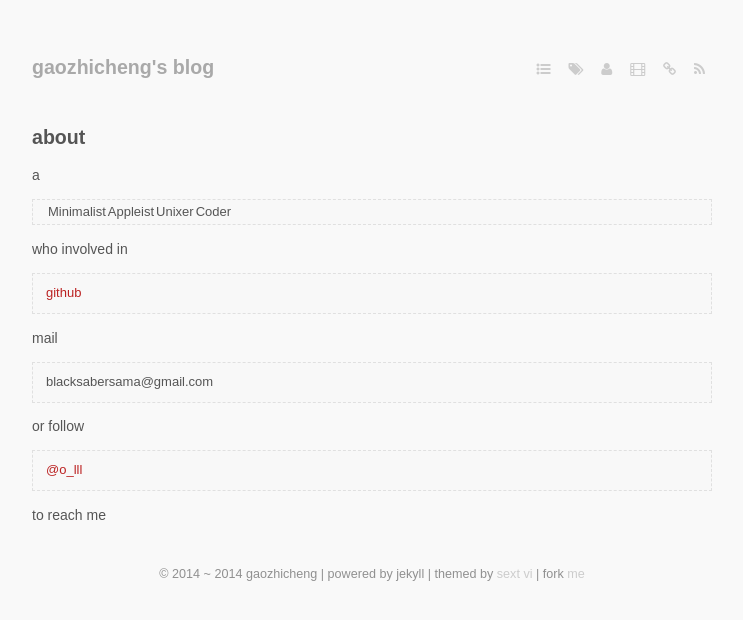
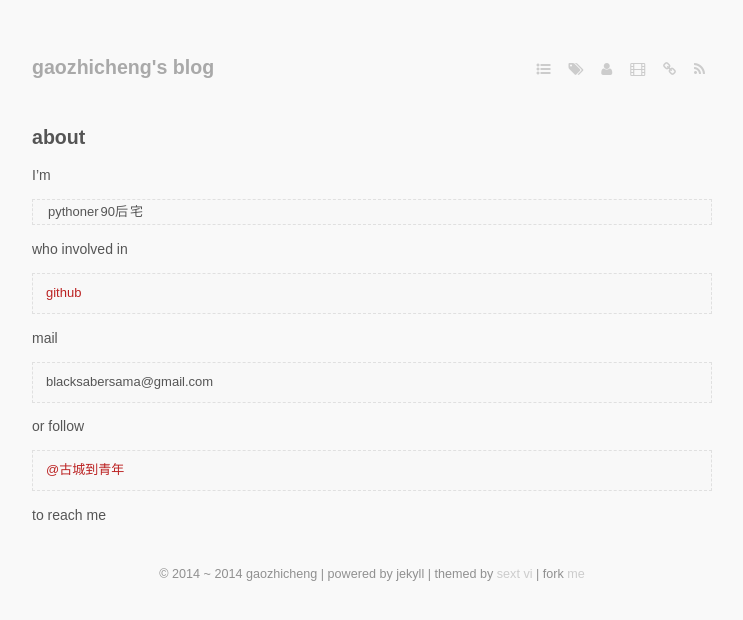
Before and after one commit to sabersama/my-blog, a Jekyll site: the page built from about.markdown, in a window 1280 px wide. Shown: the top 620 px of the page, without its empty margins (268-1011 px from the left). Built offline with Jekyll 4.4.1, drawn with Linux system fonts in a browser that asks for light colours; Markdown is read by kramdown in place of the engine named in the settings.

Commit message:
about me

```diff
--- a/about.markdown
+++ b/about.markdown
@@ -3,9 +3,9 @@ title: about
 layout: page
 ---
 
-a
+I'm
 
-> Minimalist | Appleist | Unixer | Coder
+> pythoner | 90后 | 宅
 
 who involved in
 
@@ -17,6 +17,6 @@ mail
 
 or follow
 
-> [@o_lll](http://weibo.com/u/2216189490)
+> [@古城到青年](http://weibo.com/u/2216189490)
 
 to reach me
```
